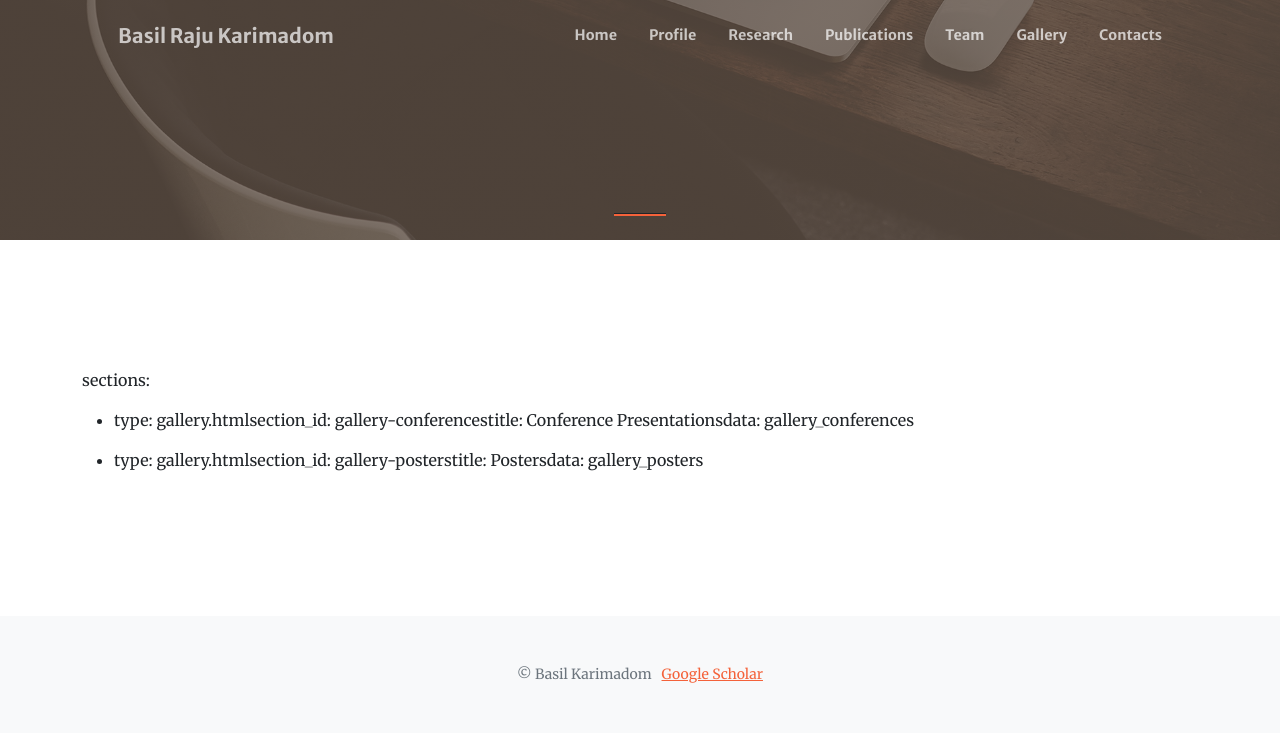
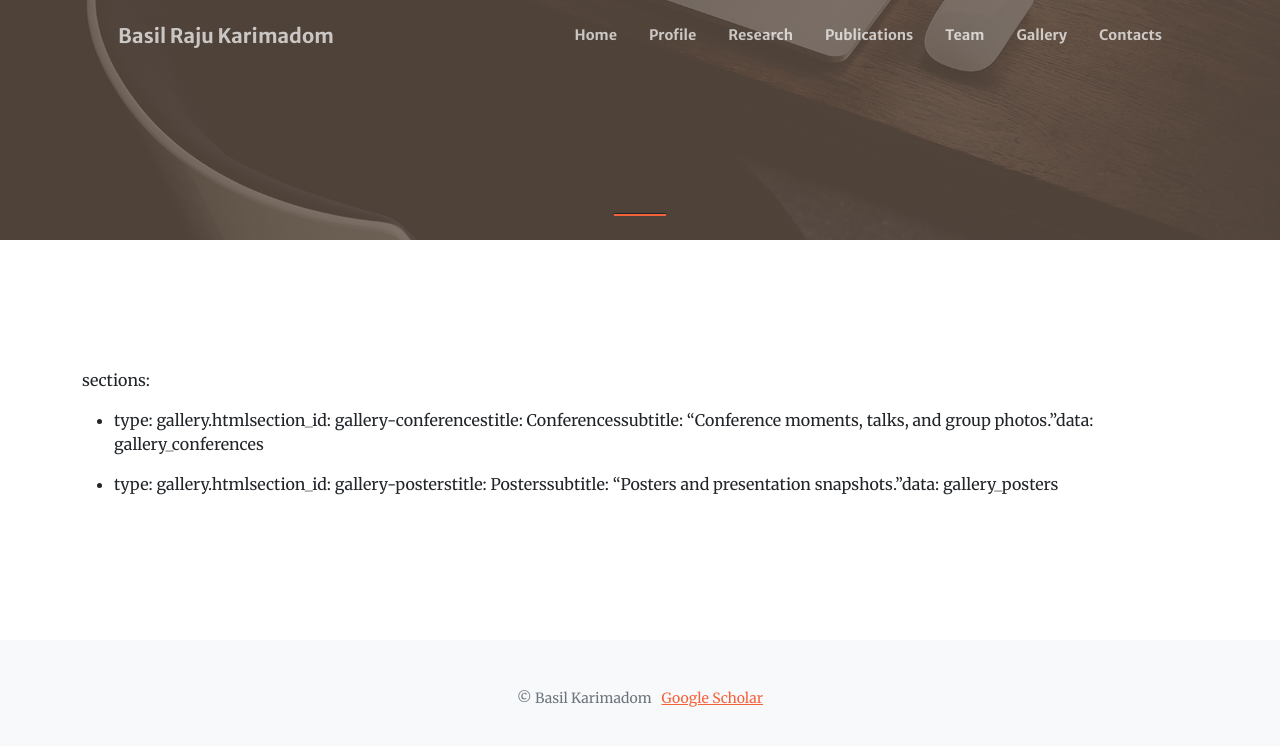
Before and after one commit to basilkarimadom/basilkarimadom.github.io, a Jekyll site: the page built from links.md, in a window 1280 px wide. Shown: the top 746 px of the page. Built offline with Jekyll 4.4.1, drawn with Linux system fonts in a browser that asks for light colours; our own code applies the rules of GitHub Pages for plain Markdown files; comment, search, counter and statistics services are not loaded.

Commit message:
Update links.md

```diff
--- a/links.md
+++ b/links.md
@@ -1,10 +1,12 @@
 sections:
   - type: gallery.html
     section_id: gallery-conferences
-    title: Conference Presentations
+    title: Conferences
+    subtitle: "Conference moments, talks, and group photos."
     data: gallery_conferences
 
   - type: gallery.html
     section_id: gallery-posters
     title: Posters
+    subtitle: "Posters and presentation snapshots."
     data: gallery_posters
```
